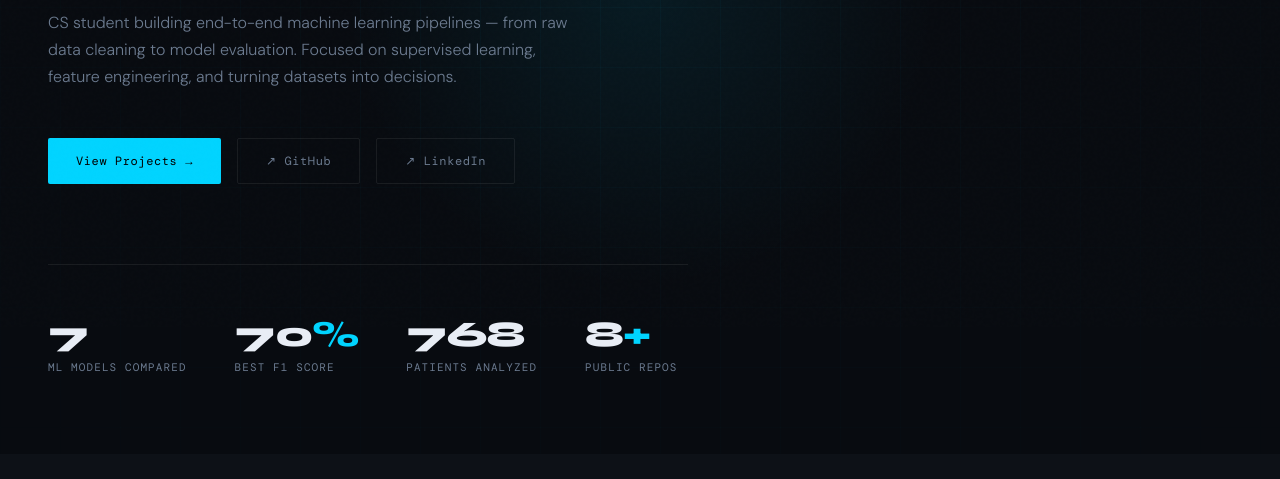
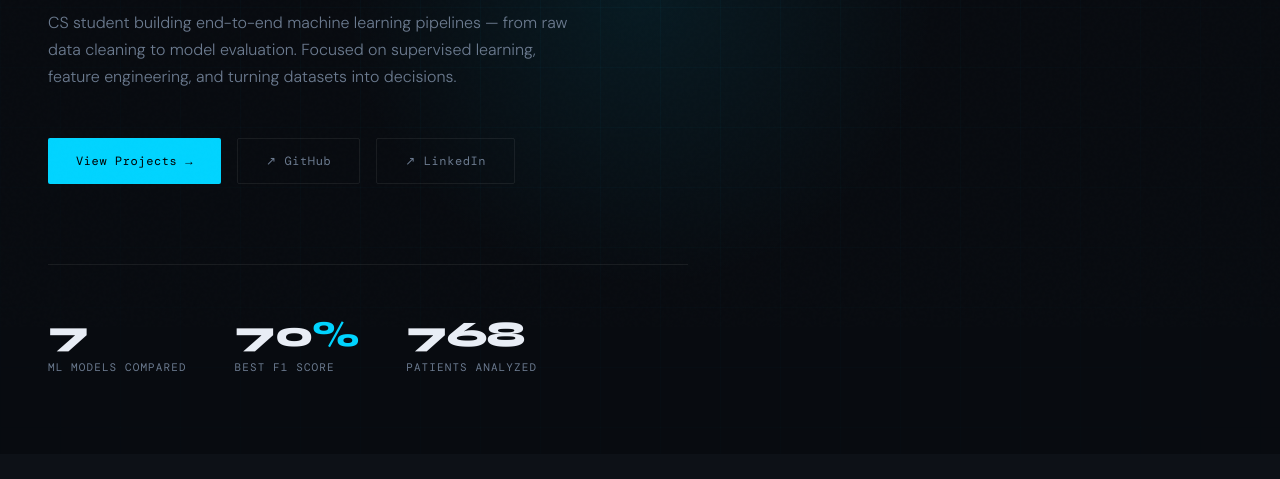
Before and after one commit to Arslan-32005/arslan-32005.github.io, a plain HTML site: page index.html in a window 1280 px wide. Shown: the part 473-952 px from the top of the page. Drawn offline with nearby package versions, Linux system fonts and the light colour scheme; a web font is replaced by a local one.

Commit message:
Update index.html

```diff
--- a/index.html
+++ b/index.html
@@ -700,11 +700,7 @@
         <div class="stat-num">768</div>
         <div class="stat-label">Patients Analyzed</div>
       </div>
-      <div>
-        <div class="stat-num">8<span>+</span></div>
-        <div class="stat-label">Public Repos</div>
       </div>
-    </div>
   </div>
 </section>
 
@@ -881,7 +877,7 @@
     <div>
       <div class="edu-degree">BSc Computer Science</div>
       <div class="edu-uni">Minhaj University, Lahore</div>
-      <div class="edu-period">2022 — Present</div>
+      <div class="edu-period">2024 — Present</div>
     </div>
     <div class="edu-cgpa">
       <div class="cgpa-num">3.41</div>
```
